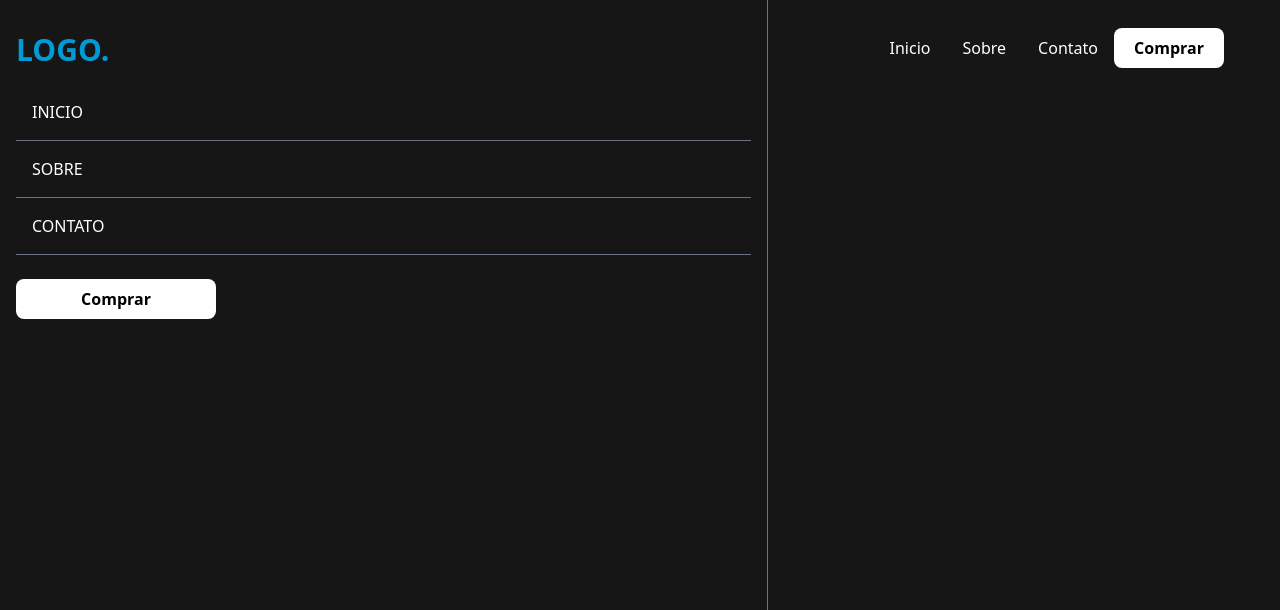
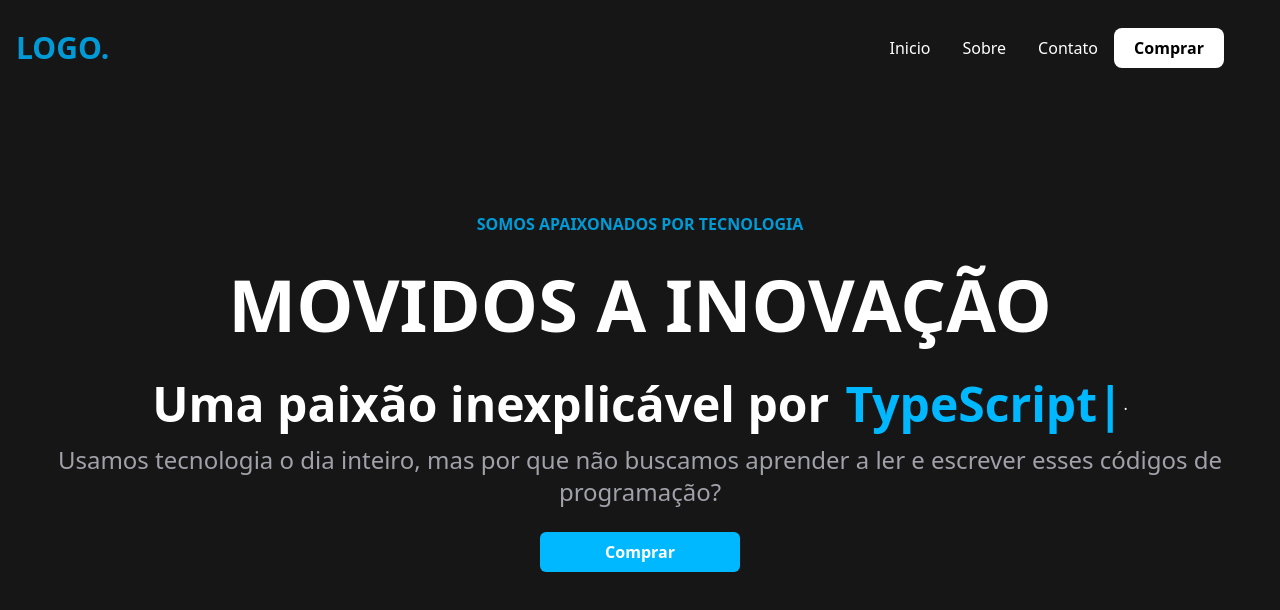
Before and after one commit to codewallaci/site-estudo-react-tailwindcss, a React (Vite) app: page / in a window 1280 px wide. Shown: the top 610 px of the page. Built offline with nearby package versions, Linux system fonts and the light colour scheme.

Commit message:
Adição do hero

```diff
--- a/package.json
+++ b/package.json
@@ -10,7 +10,8 @@
   "dependencies": {
     "react": "^18.0.0",
     "react-dom": "^18.0.0",
-    "react-icons": "^4.4.0"
+    "react-icons": "^4.4.0",
+    "react-typed": "^1.2.0"
   },
   "devDependencies": {
     "@types/react": "^18.0.0",
--- a/src/App.tsx
+++ b/src/App.tsx
@@ -1,3 +1,4 @@
+import { Hero } from './components/Hero'
 import { Navbar } from './components/Navbar'
 
 
@@ -5,6 +6,7 @@
   return (
    <div>
      <Navbar />
+     <Hero />
    </div>
   )
 }
--- /dev/null
+++ b/src/components/Hero.tsx
@@ -0,0 +1,27 @@
+import React from 'react'
+import Typed from 'react-typed'
+
+export const Hero = () => {
+  return (
+    <div className='text-white'>
+        <div className='mt-[-96px] w-full h-screen max-auto text-center flex flex-col justify-center items-center'>
+
+            <p className='text-[#009bd6] uppercase font-bold p-2'>Somos apaixonados por tecnologia</p>
+            <h1 className='md:text-7xl sm:text-6xl text-3xl font-bold md:py-6'>MOVIDOS A INOVAÇÃO</h1>
+            <div className='flex justify-center items-center'>
+                <p className='md:text-5xl sm:text-4xl text-xl font-bold py-4'>Uma paixão inexplicável por</p>
+                <Typed
+                className='md:text-5xl sm:text-4xl text-xl font-bold md:pl-4 pl-2 text-[#00b8ff]'
+                strings={['React', 'TypeScript', 'JavaScript', 'Python']}
+                typeSpeed={120 }
+                backSpeed={140}
+                loop
+                />
+                <p> .</p>
+            </div>
+            <p className='md:text-2xl text-sm pl-3 pr-3 text-zinc-400'>Usamos tecnologia o dia inteiro, mas por que não buscamos aprender a ler e escrever esses códigos de programação?</p>
+            <button className='w-[200px] my-6 mx-auto py-2 bg-[#00b8ff] text-white font-bold rounded-md'>Comprar</button>
+        </div>
+    </div>
+  )
+}
--- a/src/components/Navbar.tsx
+++ b/src/components/Navbar.tsx
@@ -3,7 +3,7 @@
 
 export const Navbar = () => {
 
-    const [nav, setNav] = useState(false)
+    const [nav, setNav] = useState(true)
 
     const handleNav = () => {
         setNav(!nav)
```
Also changed, not shown: 1 other file (tests, documents, lock files or other folders).
